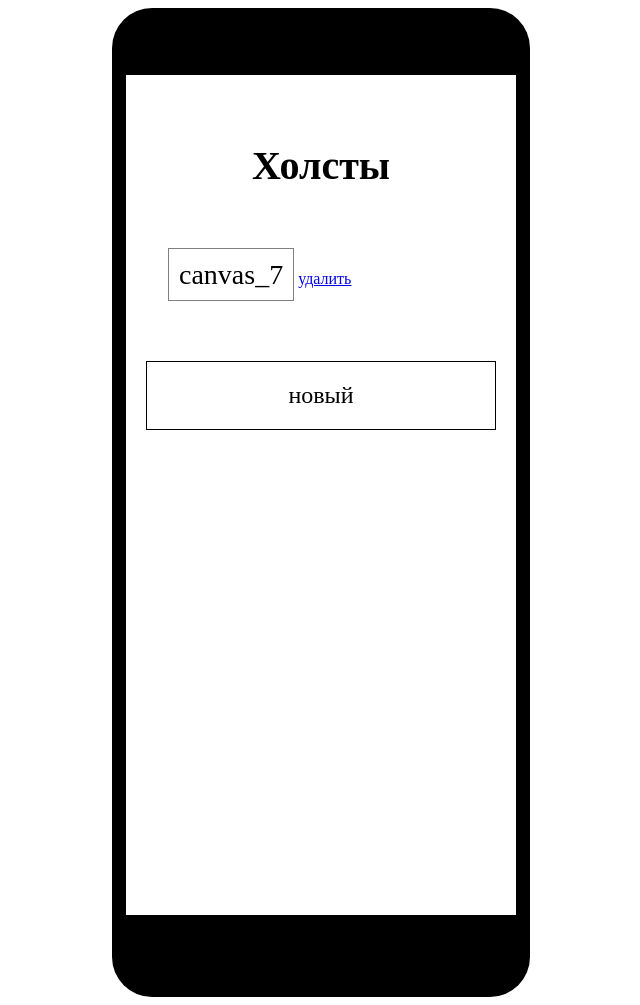
After one commit to ElysiumDark/Fundamentals-of-Network-Application-Development, a Django app: page /delete_canvas/6 in a window 1280 px wide. The commit adds this page. Shown: the whole page, without its empty margins (319-959 px from the left). Run offline with Django 4.2, Linux system fonts and the light colour scheme; data comes from the database, SQL or seed files in the repository; both versions use the stored data as it was after the commit.

Commit message:
Add files via upload

```diff
--- a/sheronov_md/main_app/models.py
+++ b/sheronov_md/main_app/models.py
@@ -1,3 +1,7 @@
 from django.db import models
 
-# Create your models here.
+
+class CanvasModel(models.Model):
+    title = models.CharField(max_length=50, default=None)
+    pen_color = models.CharField(max_length=10, default='black')
+    pen_width = models.IntegerField(default=1)
--- /dev/null
+++ b/sheronov_md/main_app/templates/main_app/start.html
@@ -0,0 +1,35 @@
+{% load static %}
+<!DOCTYPE html>
+<html lang="en">
+<head>
+    <meta charset="UTF-8">
+    <meta name="viewport" content="width=device-width, initial-scale=1.0">
+    <link rel="stylesheet" href="{% static '/css/style.css' %}">
+    <title>sheronov</title>
+</head>
+<body>
+    <div class="container">
+        <div class="canvas_menu">
+            <h1>Холсты</h1>
+
+            {% if canvas_list %}
+                <nav>
+                    {% for i in canvas_list %}
+                        <li>
+                            <a class="canvas-btn" href="{% url 'main' i.id %}">{{i.title}}</a>
+                            <a href="{% url 'delete_canvas' i.id %}">удалить</a>
+                        </li>
+                    {% endfor %}
+                </nav>
+            {% else %}
+                <p>отсутствуют</p>
+            {% endif %}
+
+            <a class="new_canvas-btn" href="{% url 'main' 0 %}">
+                <p>новый</p>
+            </a>
+
+        </div>
+    </div>
+</body>
+</html>
--- a/sheronov_md/main_app/urls.py
+++ b/sheronov_md/main_app/urls.py
@@ -3,5 +3,7 @@ from . import views
 
 
 urlpatterns = [
-    path('', views.main, name='main'),
+    path('', views.start, name='start'),
+    path('delete_canvas/<int:canvas_id>', views.delete_canvas, name='delete_canvas'),
+    path('main/<int:canvas_id>', views.main, name='main'),
 ]
--- a/sheronov_md/main_app/views.py
+++ b/sheronov_md/main_app/views.py
@@ -1,5 +1,64 @@
 from django.shortcuts import render
+from .models import CanvasModel
 
-# Create your views here.
-def main(request):
-    return render(request, 'main_app/main.html')
+
+def start(request):
+    return render(request, 'main_app/start.html', {
+        'canvas_list' : CanvasModel.objects.all()
+    })
+
+
+def main(request, canvas_id):
+    if canvas_id == 0:
+        if request.POST.get('save_canvas_btn') == 'pushed':
+            # сохраняем новый холст
+            CanvasModel.objects.create(
+                pen_color=request.POST.get('pen_color-btn'),
+                pen_width=int(request.POST.get('pen_width-btn')),
+                title=f'canvas_{len(CanvasModel.objects.all())}'
+            )
+            color = f"\'{request.POST.get('pen_color-btn')}\'"
+            width = f"{request.POST.get('pen_width-btn')}"
+            return render(request, 'main_app/main.html', {
+                'f_setCanvasParameters' : f"onload=setDefaultPen({color},{width})",
+                'canvas_id' : len(CanvasModel.objects.all()),
+            })
+        else:
+            # создаём новый холст
+            color = '\'black\''
+            width = '1'
+            return render(request, 'main_app/main.html', {
+                'f_setCanvasParameters' : f"onload=setDefaultPen({color},{width})",
+                'canvas_id' : 0,
+            })
+
+    else:
+        if request.POST.get('save_canvas_btn') == 'pushed':
+            # сохранение холста
+            canvas = CanvasModel.objects.get(id=canvas_id)
+            canvas.pen_color = request.POST.get('pen_color-btn')
+            canvas.pen_width = int(request.POST.get('pen_width-btn'))
+            canvas.save()
+            color = f"\'{request.POST.get('pen_color-btn')}\'"
+            width = f"{request.POST.get('pen_width-btn')}"
+            return render(request, 'main_app/main.html', {
+                'f_setCanvasParameters' : f"onload=setDefaultPen({color},{width})",
+                 'canvas_id' : canvas_id,
+            })
+        else:
+            # загрузка сохранённого холста
+            canvas = CanvasModel.objects.get(id=canvas_id)
+            color = f'\'{canvas.pen_color}\''
+            width = f'{canvas.pen_width}'
+            return render(request, 'main_app/main.html', {
+                'f_setCanvasParameters' : f"onload=setDefaultPen({color},{width})",
+                 'canvas_id' : canvas_id,
+            })
+
+
+def delete_canvas(request, canvas_id):
+    # удаление холста
+    CanvasModel.objects.get(id=canvas_id).delete()
+    return render(request, 'main_app/start.html', {
+        'canvas_list' : CanvasModel.objects.all()
+    })
--- a/sheronov_md/static/css/style.css
+++ b/sheronov_md/static/css/style.css
@@ -1,27 +1,165 @@
 .container {
     width: 390px;
-    height: 844px;
+    height: 860px;
     max-width: 390px;
-    max-height: 844px;
+    max-height: 860px;
     border-radius: 40px;
     padding: 67px 14px 62px 14px;
     margin-top: 50px;
     margin-bottom: 50px;
     background: #000000;
+    color: #ffffff;
+    margin: 0 auto;
 }
 canvas {
     position: relative;
     background-color: #ffffff;
 }
 .colors {
-    width: 100%;
+    width: 80%;
     display: flex;
     justify-content: space-between;
     margin-top: 47px;
+    margin: 0 auto;
 }
+.reset-btn {
+    display: block;
+    margin-top: 25px;
+    text-align: center;
+}
+
+
+.canvas_menu {
+    position: relative;
+    background-color: #fff;
+    height: 800px;
+    padding: 20px;
+}
+.canvas_menu h1 {
+    text-align: center;
+    padding-top: 20px;
+    font-size: 40px;
+    color: #000;
+}
+.new_canvas-btn {
+    text-align: center;
+    text-decoration: none;
+    font-size: 28px;
+    color: #000;
+}
+.new_canvas-btn p {
+    margin-top: 70px;
+    border: 1px solid #000;
+    padding-bottom: 20px;
+}
+
+.canvas_menu nav {
+    margin-top: 70px;
+}
+.canvas_menu nav li {
+    margin-bottom: 30px;
+}
+.canvas-btn {
+    text-decoration: none;
+    font-size: 28px;
+    color: #000;
+    border: 1px solid grey;
+    padding: 10px;
+}
+.canvas_menu p {
+    font-size: 24px;
+    padding-top: 20px;
+    text-align: center;
+    color: #000;
+}
+
+.panel-title {
+    padding-top: 10px;
+    font-size: 18px;
+    text-align: center;
+}
+.control-panel {
+    width: 50%;
+    display: flex;
+    justify-content: space-between;
+    margin-left: 170px;
+    transform: translateY(-100%);
+}
+.control_btn {
+    width: 55px;
+    height: 55px;
+    border: 3px solid #ffffff;
+    border-radius: 30px;
+    background-color: #000000;
+}
+.control_btn a img {
+    width: 32px;
+    height: 32px;
+}
+
+.control_btn:hover { cursor: pointer; }
+.control_btn:active { border: 5px solid #ffffff; }
+
+.pen_width-btn {
+    width: 45px;
+    height: 45px;
+    border: 3px solid #ffffff;
+    border-radius: 30px;
+    background-color: #000000;
+    color: #fff;
+    text-align: center;
+}
+
+.pen_width-btn:hover { cursor: pointer; }
+.pen_width-btn:active { border: 5px solid #ffffff; }
+
+.control_btn img {
+    width: 32px;
+    height: 32px;
+    text-align: center;
+}
+
+
+#white-color-sample {
+    width: 10px;
+    height: 10px;
+    border: 1px solid #ffffff;
+    border-radius: 30px;
+    background-color: #ffffff;
+}
+#black-color-sample {
+    width: 10px;
+    height: 10px;
+    border: 1px solid #ffffff;
+    border-radius: 30px;
+    background-color: black;
+}
+#green-color-sample {
+    width: 10px;
+    height: 10px;
+    border: 1px solid #ffffff;
+    border-radius: 30px;
+    background-color: green;
+}
+#blue-color-sample {
+    width: 10px;
+    height: 10px;
+    border: 1px solid #ffffff;
+    border-radius: 30px;
+    background-color: blue;
+}
+#red-color-sample {
+    width: 10px;
+    height: 10px;
+    border: 1px solid #ffffff;
+    border-radius: 30px;
+    background-color: red;
+}
+
+
 .color-btn {
-    width: 53px;
-    height: 53px;
+    width: 45px;
+    height: 45px;
     border: 3px solid #ffffff;
     border-radius: 30px;
     background-color: #000000;
@@ -31,13 +169,9 @@ canvas {
 .red-btn { background-color: #ff0000; }
 .green-btn { background-color: #00ff00; }
 .blue-btn { background-color: #0000ff; }
-.reset-btn {
-    display: block;
-    margin-top: 25px;
-    text-align: center;
+.white-btn { background-color: #ffffff; }
+
+
+.control_btn-1 {
+    margin-left: 30px;
 }
-.reset-btn a {
-    text-decoration: none;
-    color: #ffffff;
-    font-size: 26px;
-}
```
Also changed, not shown: sheronov_md/main_app/templates/main_app/main.html (+53 -13 lines), sheronov_md/static/js/logic.js (+85 -14 lines), sheronov_md/db.sqlite3, sheronov_md/main_app/migrations/0001_initial.py (added), sheronov_md/main_app/migrations/0002_remove_canvasmodel_bg_color.py (added), sheronov_md/main_app/migrations/0003_remove_canvasmodel_img.py (added), sheronov_md/main_app/migrations/0004_alter_canvasmodel_pen_color_alter_canvasmodel_title.py (added), sheronov_md/static/img/clear_canvas.svg (added), sheronov_md/static/img/home.svg (added), sheronov_md/static/img/save.svg (added).
